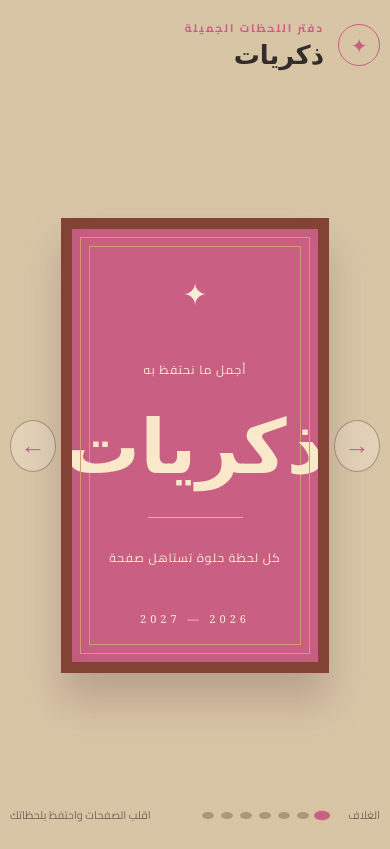
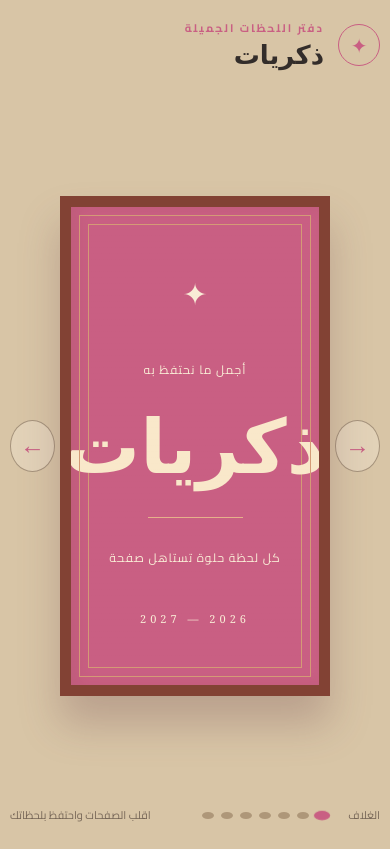
Before and after one commit to Mostafa-Ahmed527/My-Heart, a plain HTML site: page index.html in a window 390 px wide. Drawn offline with Linux system fonts and the light colour scheme; a web font is replaced by a local one.

Commit message:
Add files via upload

```diff
--- a/index.html
+++ b/index.html
@@ -46,11 +46,11 @@
         @media (max-width: 700px) {
             .memory-book { padding: 18px 10px 14px; }
             .book-area { min-height: calc(100vh - 145px); gap: 5px; }
-            .book { width: calc(100vw - 72px); height: min(455px, calc(100vh - 205px)); min-height: 360px; }
-            .inside-page { padding: 32px 24px 20px; }
+            .book { width: calc(100vw - 56px); height: min(500px, calc(100vh - 180px)); min-height: 380px; }
+            .inside-page { padding: 32px 22px 20px; }
         }
         @media (max-width: 700px) and (max-height: 600px) {
-            .book { min-height: 330px; }
+            .book { min-height: 350px; }
         }
     </style>
     <dialog class="photo-viewer" id="photoViewer"><button class="photo-viewer-close" id="closePhotoViewer" type="button" aria-label="إغلاق الصورة">×</button><img id="fullPhoto" alt="الصورة بالحجم الكامل"></dialog>
```
